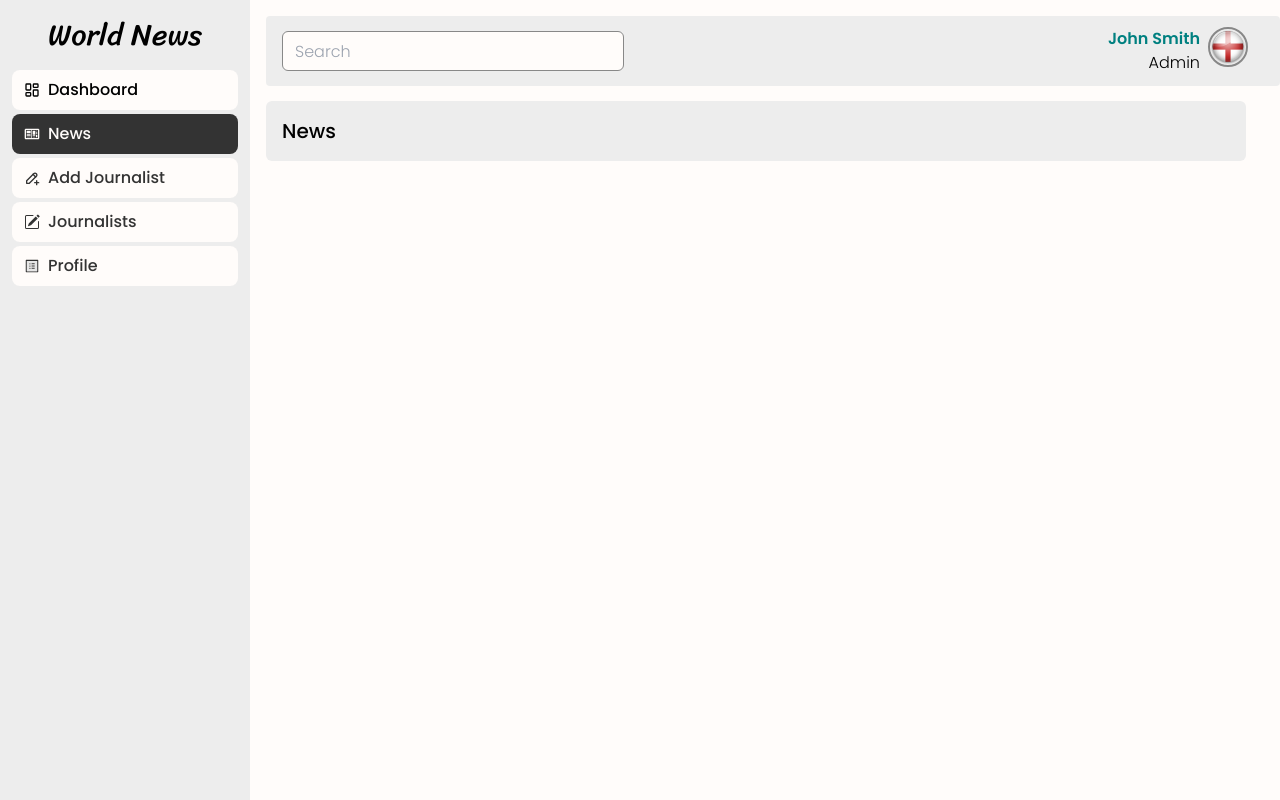
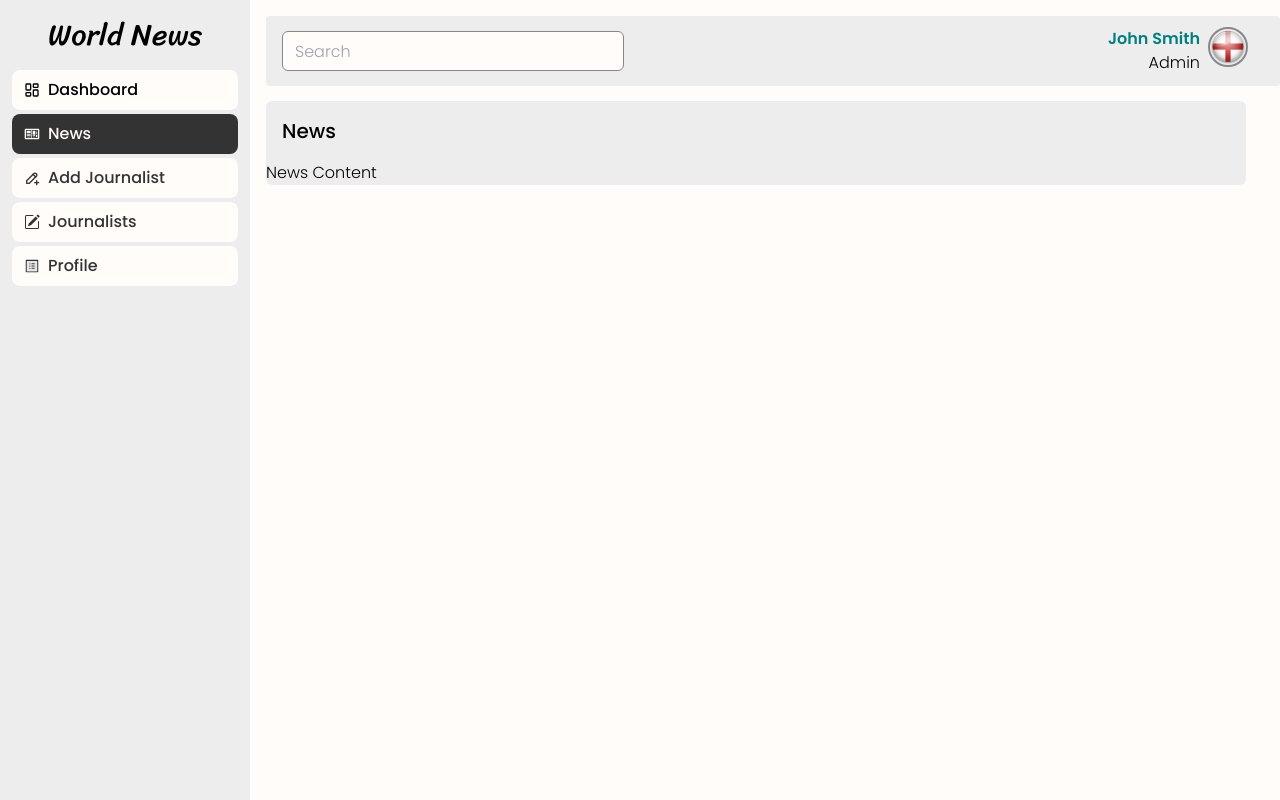
Before and after one commit to Nimira43/World-News, a React (Vite) app in the folder client/: page /dashboard/news in a window 1280 px wide. Built offline with nearby package versions, Linux system fonts and the light colour scheme.

Commit message:
Passed in NewsContent component into News page.

```diff
--- a/client/src/dashboard/components/NewsContent.jsx
+++ b/client/src/dashboard/components/NewsContent.jsx
@@ -1,7 +1,7 @@
 const NewsContent = () => {
   return (
     <div>
-
+      News Content
     </div>
   )
 }
--- a/client/src/dashboard/pages/News.jsx
+++ b/client/src/dashboard/pages/News.jsx
@@ -1,4 +1,5 @@
 import { Link } from 'react-router-dom'
+import NewsContent from '../components/NewsContent'
 
 const News = () => {
 
@@ -20,6 +21,7 @@ const News = () => {
             </Link>
         }
       </div>
+      <NewsContent />
     </div>
   )
 }
```
